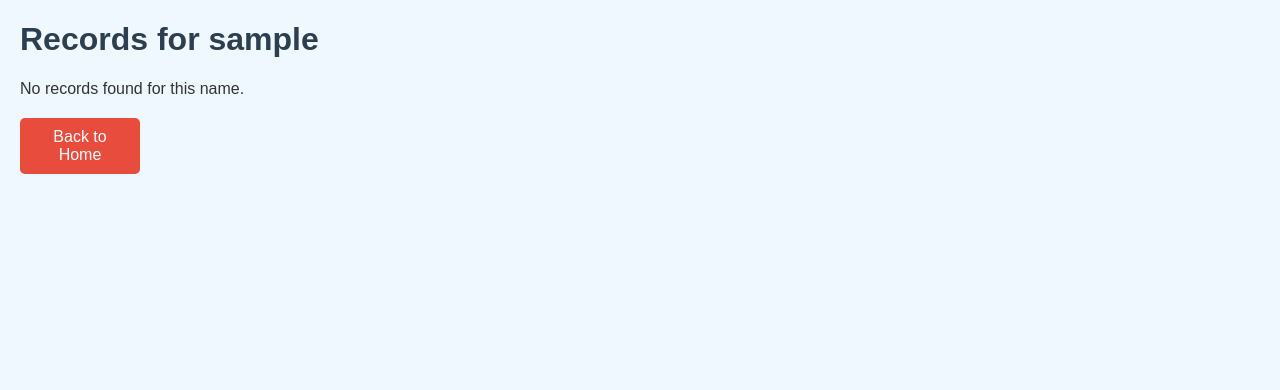
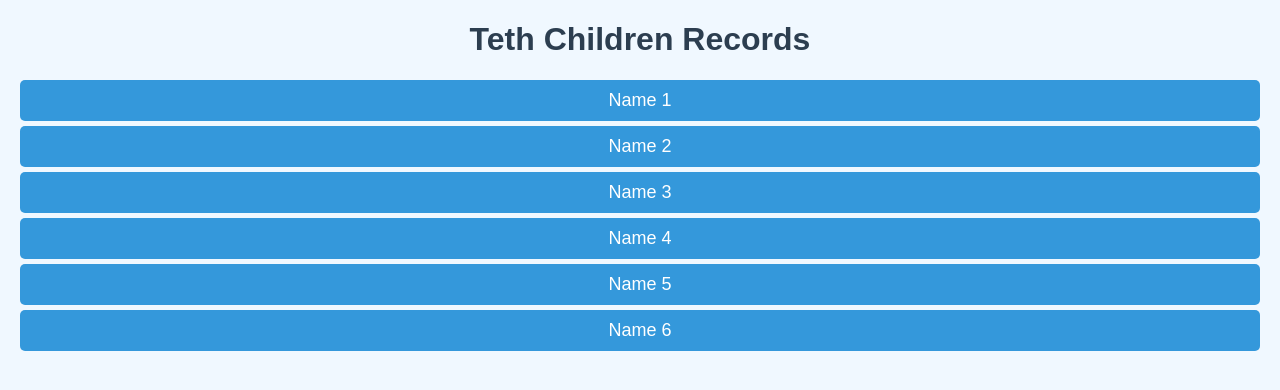
Before and after one commit to ibrahimbish1/teth, a Flask app: a page that uses templates/record_page.html in a window 1280 px wide. Shown: the top 390 px of the page. Run offline with Flask 3, Linux system fonts and the light colour scheme.

Commit message:
Update record_page.html

```diff
--- a/templates/record_page.html
+++ b/templates/record_page.html
@@ -3,7 +3,7 @@
 <head>
     <meta charset="UTF-8">
     <meta name="viewport" content="width=device-width, initial-scale=1.0">
-    <title>Records for {{ name }}</title>
+    <title>Teth Children Records</title>
     <style>
         body {
             font-family: Arial, sans-serif;
@@ -11,70 +11,57 @@
             background-color: #f0f8ff; /* Light blue background */
             color: #333; /* Darker text for contrast */
         }
-        h1, h2 {
+        h1 {
+            text-align: center;
             color: #2c3e50; /* Darker blue for headings */
         }
-        .record {
-            margin: 10px 0;
-            background-color: #ecf0f1; /* Light gray for records */
+        .name-button {
+            display: block;
+            width: 100%;
             padding: 10px;
-            border-radius: 5px;
-        }
-        .back-button {
-            padding: 10px;
-            background-color: #e74c3c; /* Red button */
+            margin: 5px 0;
+            background-color: #3498db; /* Blue button */
             color: white;
             border: none;
             border-radius: 5px;
             cursor: pointer;
-            font-size: 16px;
             text-align: center;
-            display: block;
+            font-size: 18px;
+        }
+        .name-button:hover {
+            background-color: #2980b9; /* Darker blue on hover */
+        }
+        #records {
             margin-top: 20px;
-            width: 100px;
-            text-decoration: none;
-        }
-        .back-button:hover {
-            background-color: #c0392b; /* Darker red on hover */
         }
     </style>
 </head>
 <body>
 
-<h1>Records for {{ name }}</h1>
-<div id="records"></div>
-
-<a class="back-button" href="/">Back to Home</a>
+<h1>Teth Children Records</h1>
+<div id="names-list"></div>
 
 <script>
-    async function fetchRecords() {
-        const name = "{{ name }}"; // The name is passed from Flask
-        const response = await fetch(`/records/${name}`);
-        const records = await response.json();
-        displayRecords(name, records);
+    // Fetch all names when the page loads
+    window.onload = fetchNames;
+
+    async function fetchNames() {
+        const response = await fetch('/names');
+        const names = await response.json();
+        displayNames(names);
     }
 
-    function displayRecords(name, records) {
-        const recordsDiv = document.getElementById('records');
-
-        if (records.message) {
-            recordsDiv.innerHTML = `<p>${records.message}</p>`;
-            return;
-        }
-
-        for (const [date, recordList] of Object.entries(records)) {
-            const dayName = new Date(date).toLocaleDateString('en-US', { weekday: 'long' });
-            recordsDiv.innerHTML += `<h2>${dayName} (${date})</h2>`;
-            recordList.forEach(record => {
-                const time = record.time || 'N/A';
-                const personId = record.id || 'N/A';
-                recordsDiv.innerHTML += `<div class="record">Time: ${time}, ID: ${personId}</div>`;
-            });
-        }
+    function displayNames(names) {
+        const namesList = document.getElementById('names-list');
+        namesList.innerHTML = '';
+        names.forEach(name => {
+            const btn = document.createElement('button');
+            btn.innerText = name;
+            btn.className = 'name-button';
+            btn.onclick = () => window.location.href = `/record_page/${name}`; // Navigate to the record page
+            namesList.appendChild(btn);
+        });
     }
-
-    // Fetch records when the page loads
-    window.onload = fetchRecords;
 </script>
 
 </body>
```
